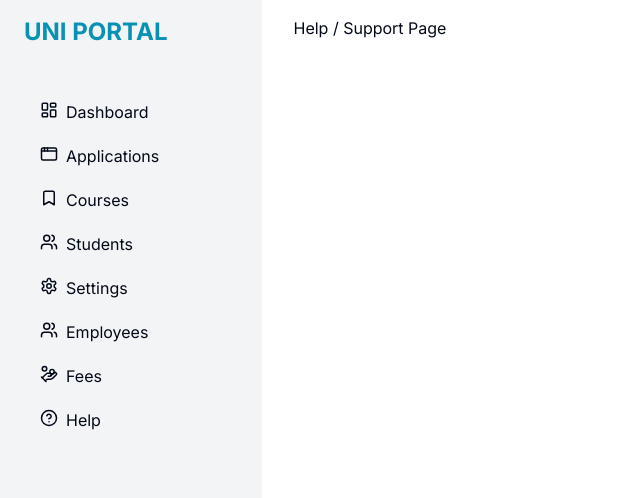
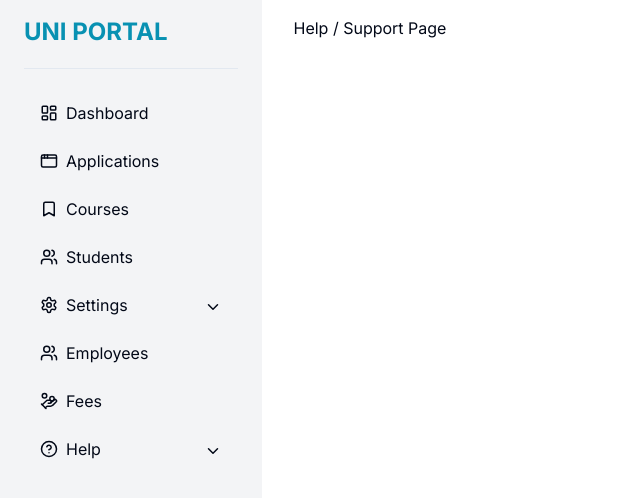
Before and after one commit to AmaduKamara/sidebar-layout-template, a Next.js app: page /help/support in a window 1280 px wide. Shown: the top 498 px of the page, without its empty margins (0-640 px from the left). Built offline with nearby package versions, Linux system fonts and the light colour scheme; what tailwindcss-scrollbar would draw is missing.

Commit message:
Add sidebar item dropdown icon

```diff
--- a/components/Sidebar.tsx
+++ b/components/Sidebar.tsx
@@ -90,11 +90,11 @@ const items: SidebarItems[] = [
 const Sidebar = () => {
   return (
     <main className='bg-gray-100 h-screen w-[20rem] max-w-[20rem] px-6 py-4 z-[999] overflow-auto md:relative fixed'>
-      <div className="flex flex-col space-y-10 w-full">
+      <div className="flex flex-col space-y-5 w-full">
         <h1 className='text-cyan-600 font-bold uppercase text-2xl'>
           Uni Portal
         </h1>
-
+        <hr />
         <ul>
             {items.map(item => (
               <SidebarSubItemPage key={item.path} item={item}/>
--- a/components/SidebarSubItem.tsx
+++ b/components/SidebarSubItem.tsx
@@ -1,5 +1,5 @@
 import React from "react";
-import { LucideIcon } from "lucide-react";
+import { LucideIcon, ChevronDown } from "lucide-react";
 
 interface SidebarItems {
   name: string;
@@ -14,13 +14,14 @@ interface SubItem {
 }
 
 const SidebarSubItemPage = ({ item }: { item: SidebarItems }) => {
-  const { name, icon: Icon } = item;
+  const { name, icon: Icon, items } = item;
   return (
-    <li className='flex items-center space-x-2 space-y-1 px-4 py-2 hover:text-cyan-500 hover:bg-gray-200 cursor-pointer rounded-lg'>
-      <span>
+    <li className='flex items-center justify-between space-y-1 px-4 py-3 hover:text-cyan-500 hover:bg-slate-200 cursor-pointer rounded-lg'>
+      <div className='flex space-x-2 items-center'>
         <Icon size={18} />
-      </span>
-      <span>{name}</span>
+        <span>{name}</span>
+      </div>
+      {items && items.length > 0 && <ChevronDown size={18} />}
     </li>
   );
 };
```
